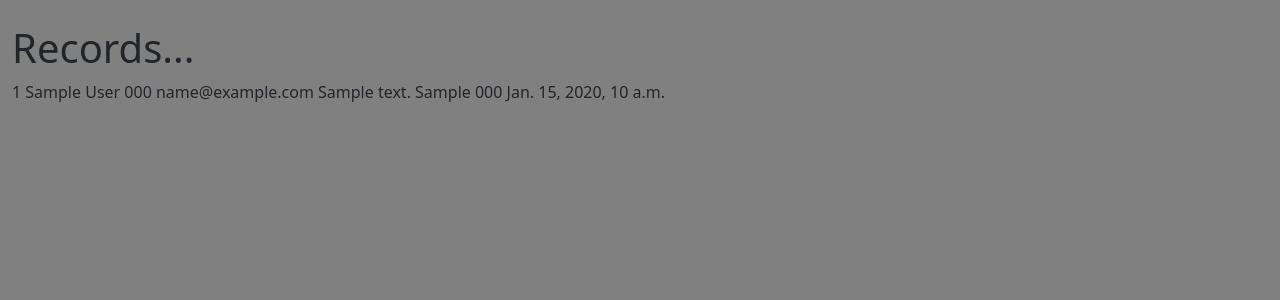
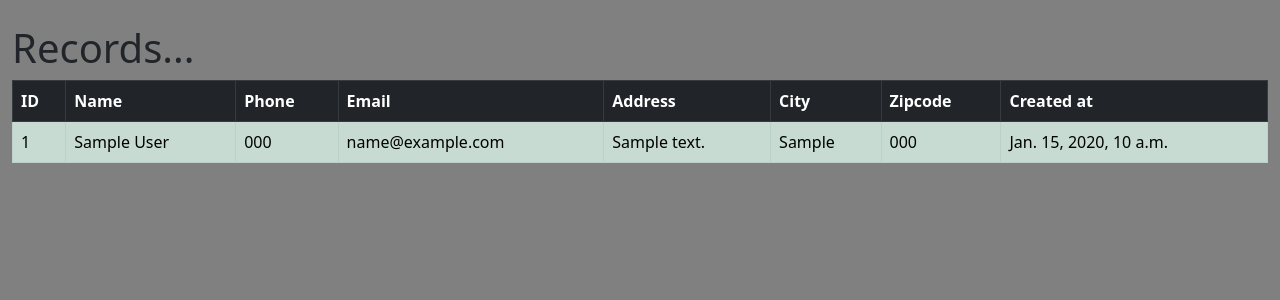
Before and after one commit to DeaaTH65/DCRM, a Django app: page / in a window 1280 px wide. Shown: the part 56-356 px from the top of the page. Run offline with Django 4.2, Linux system fonts and the light colour scheme; a user stored in the database is signed in; tables that the repository leaves empty hold one stand-in row (values such as "Sample post").

Commit message:
Table Designed

```diff
--- a/dcrm/website/templates/home.html
+++ b/dcrm/website/templates/home.html
@@ -6,20 +6,41 @@
 
       <h1> Records... </h1>
 
-      {% if records %}
-        {% for record in records %}
-          {{ record.id }}
-          {{ record.first_name }}
-          {{ record.last_name }}
-          {{ record.phone }}
-          {{ record.email }}
-          {{ record.address }}
-          {{ record.city }}
-          {{ record.zip_code }}
-          {{ record.created_at }}
-          <br/><br/>
-        {% endfor %}
-      {% endif %}
+      <table class="table table-success table-striped table-hover table-bordered">
+        <thead>
+          <tr class="table-dark">
+            <th scope="col">ID</th>
+            <th scope="col">Name</th>
+            <th scope="col">Phone</th>
+            <th scope="col">Email</th>
+            <th scope="col">Address</th>
+            <th scope="col">City</th>
+            <th scope="col">Zipcode</th>
+            <th scope="col">Created at</th>
+          </tr>
+        </thead>
+        <tbody>
+          {% if records %}
+            {% for record in records %}
+              <tr>
+                <td>{{ record.id }}</td>
+                <td>{{ record.first_name }} {{ record.last_name }}</td>
+                <td>{{ record.phone }} </td>
+                <td>{{ record.email }}</td>
+                <td>{{ record.address }}</td>
+                <td>{{ record.city }}</td>
+                <td>{{ record.zip_code }}</td>
+                <td>{{ record.created_at }}</td>
+              </tr>
+            {% endfor %}
+          {% endif %}
+
+
+
+        </tbody>
+      </table>
+
+
 
     {% else %}
 
```
